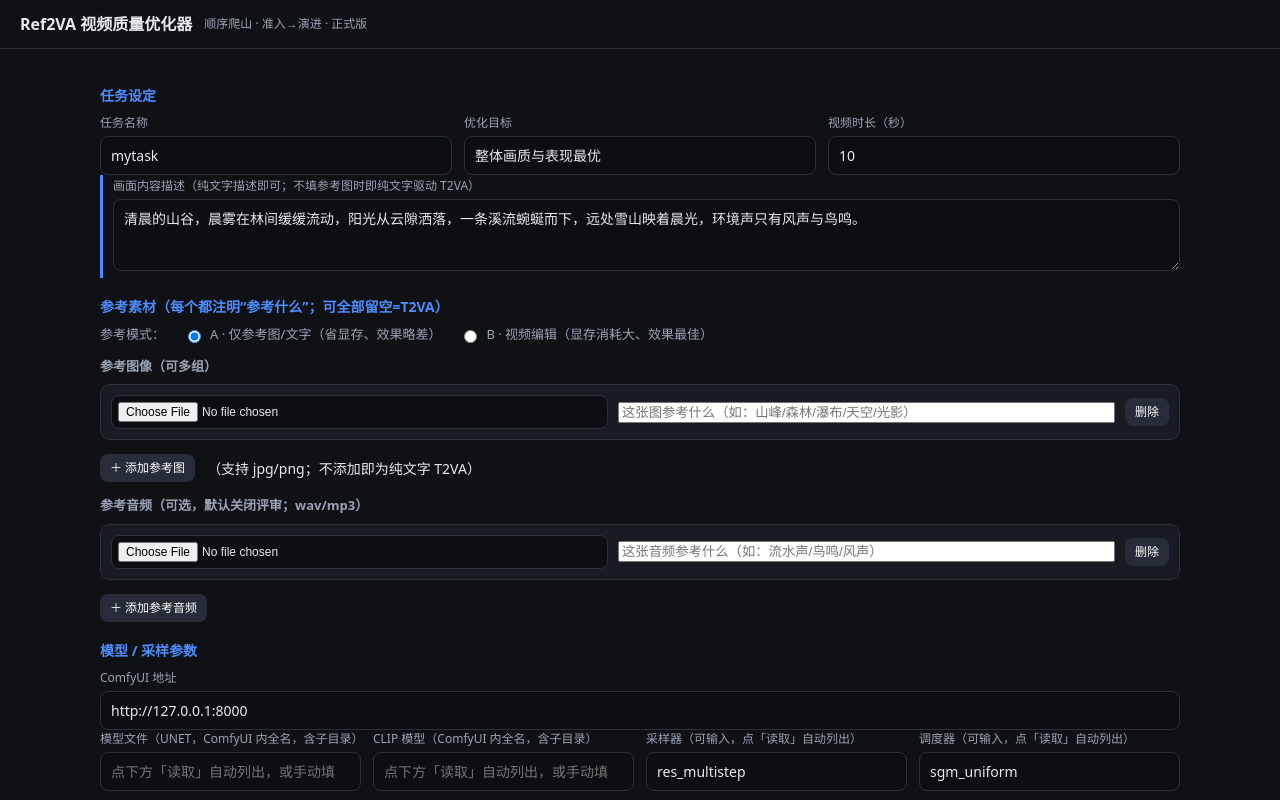
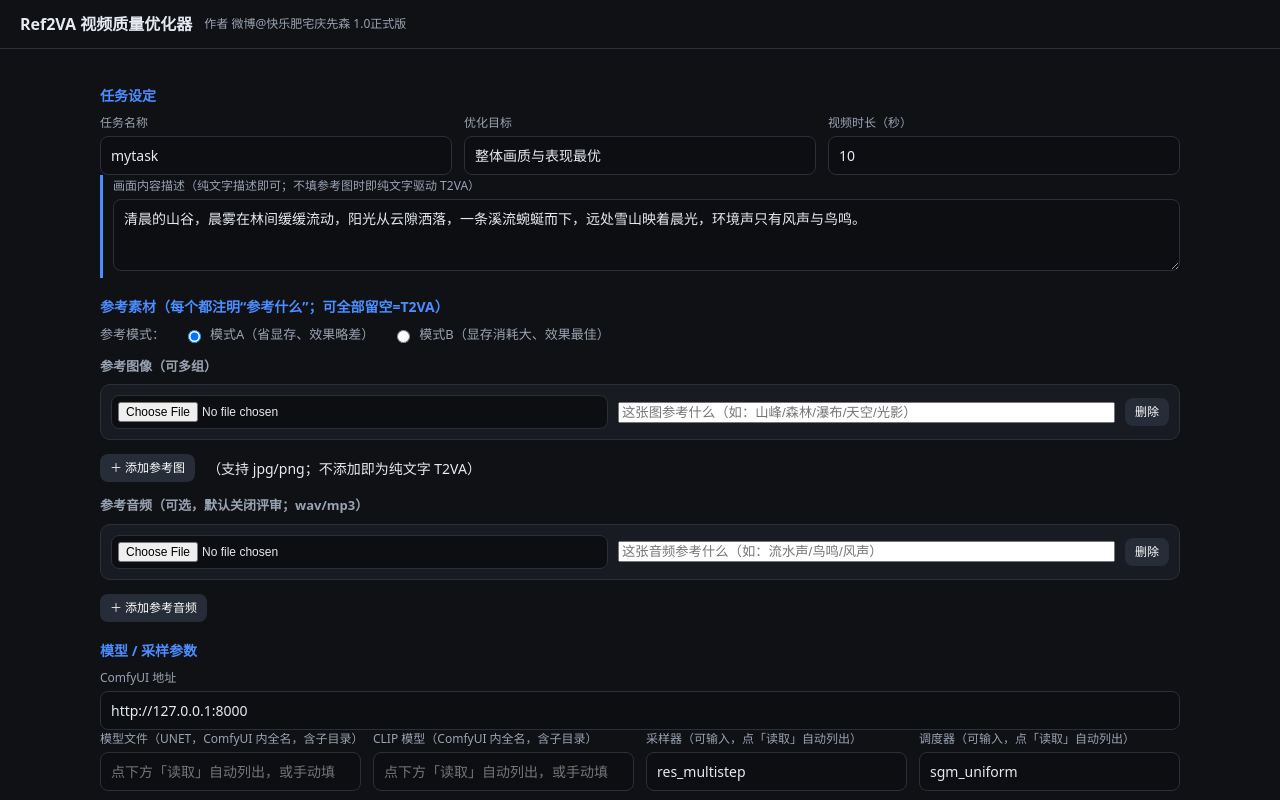
Before and after one commit to klfzqxs/ref2va-h3-video-optimizer, a plain HTML site: page web/index.html in a window 1280 px wide. Shown: the top 800 px of the page. Drawn offline with Linux system fonts and the light colour scheme; no server answers.

Commit message:
docs: 版本说明与界面文字细节调整

```diff
--- a/web/index.html
+++ b/web/index.html
@@ -43,7 +43,7 @@
 <body>
 <header>
   <h1>Ref2VA 视频质量优化器</h1>
-  <span class="sub">顺序爬山 · 准入→演进 · 正式版</span>
+  <span class="sub">作者 微博@快乐肥宅庆先森 1.0正式版</span>
   <span id="status"></span>
 </header>
 <main>
@@ -60,8 +60,8 @@
   <h2>参考素材（每个都注明“参考什么”；可全部留空=T2VA）</h2>
   <div class="checks" style="margin-bottom:6px">
     <label>参考模式：</label>
-    <label><input type="radio" name="mode" value="A" checked> A · 仅参考图/文字（省显存、效果略差）</label>
-    <label><input type="radio" name="mode" value="B"> B · 视频编辑（显存消耗大、效果最佳）</label>
+    <label><input type="radio" name="mode" value="A" checked> 模式A（省显存、效果略差）</label>
+    <label><input type="radio" name="mode" value="B"> 模式B（显存消耗大、效果最佳）</label>
   </div>
 
   <h4 style="margin:12px 0 4px;font-size:13px;color:var(--dim)">参考图像（可多组）</h4>
```
Also changed, not shown: 1 other file.
